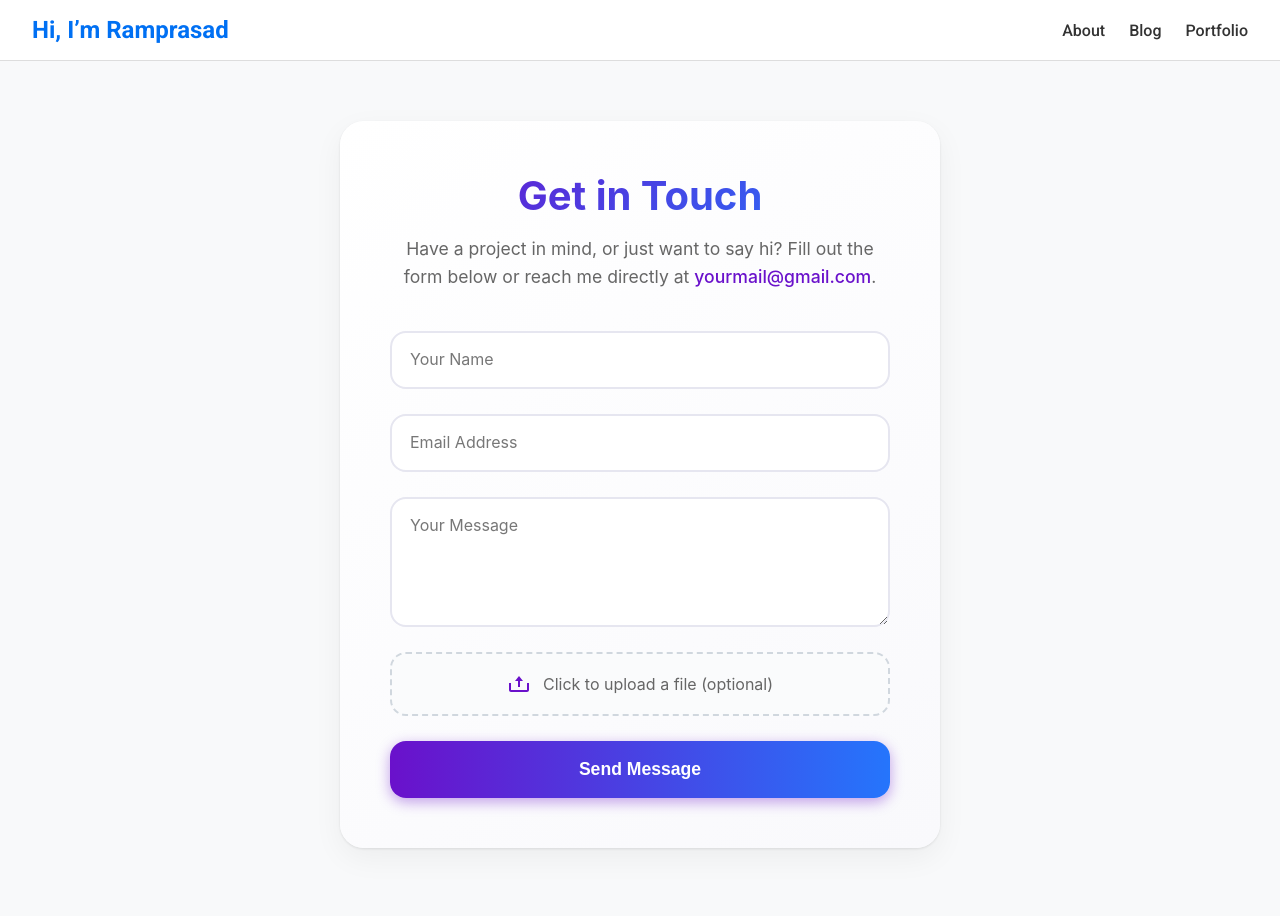
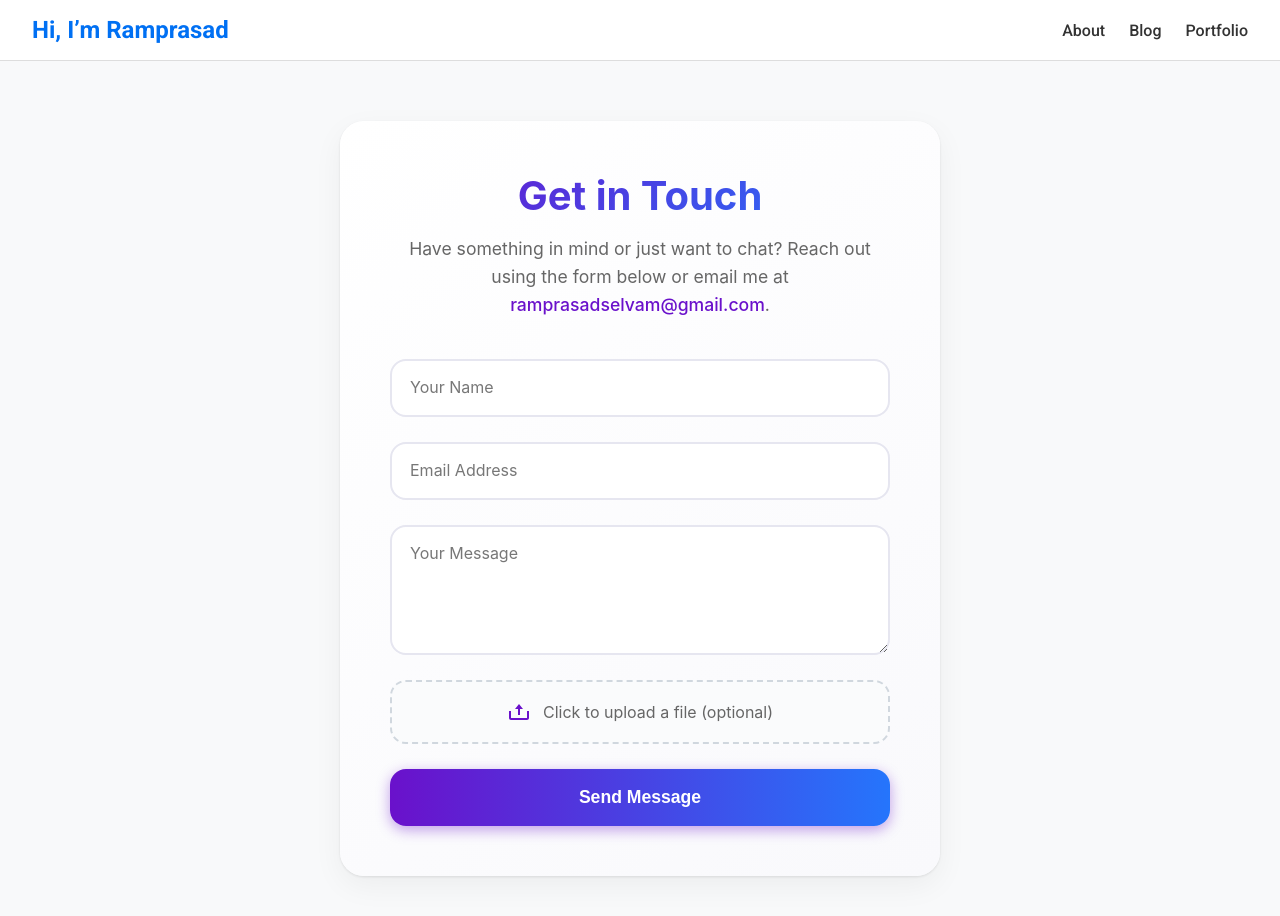
Before and after one commit to ramprasad-selvam/blog, a Next.js app: page /contact in a window 1280 px wide. Shown: the top 916 px of the page. Built offline with nearby package versions, Linux system fonts and the light colour scheme.

Commit message:
Contact form completed

```diff
--- a/src/app/contact/page.jsx
+++ b/src/app/contact/page.jsx
@@ -110,7 +110,7 @@ export default function ContactPage() {
     <div className="contact-container">
       <div className="contact-header">
         <h1>Get in Touch</h1>
-        <p className="intro">Have a project in mind, or just want to say hi? Fill out the form below or reach me directly at <a href="mailto:yourmail@gmail.com">yourmail@gmail.com</a>.</p>
+        <p className="intro">Have something in mind or just want to chat? Reach out using the form below or email me at <a href="mailto:ramprasadselvam@gmail.com">ramprasadselvam@gmail.com</a>.</p>
       </div>
 
       <form className="contact-form" onSubmit={handleSubmit} noValidate>
```
